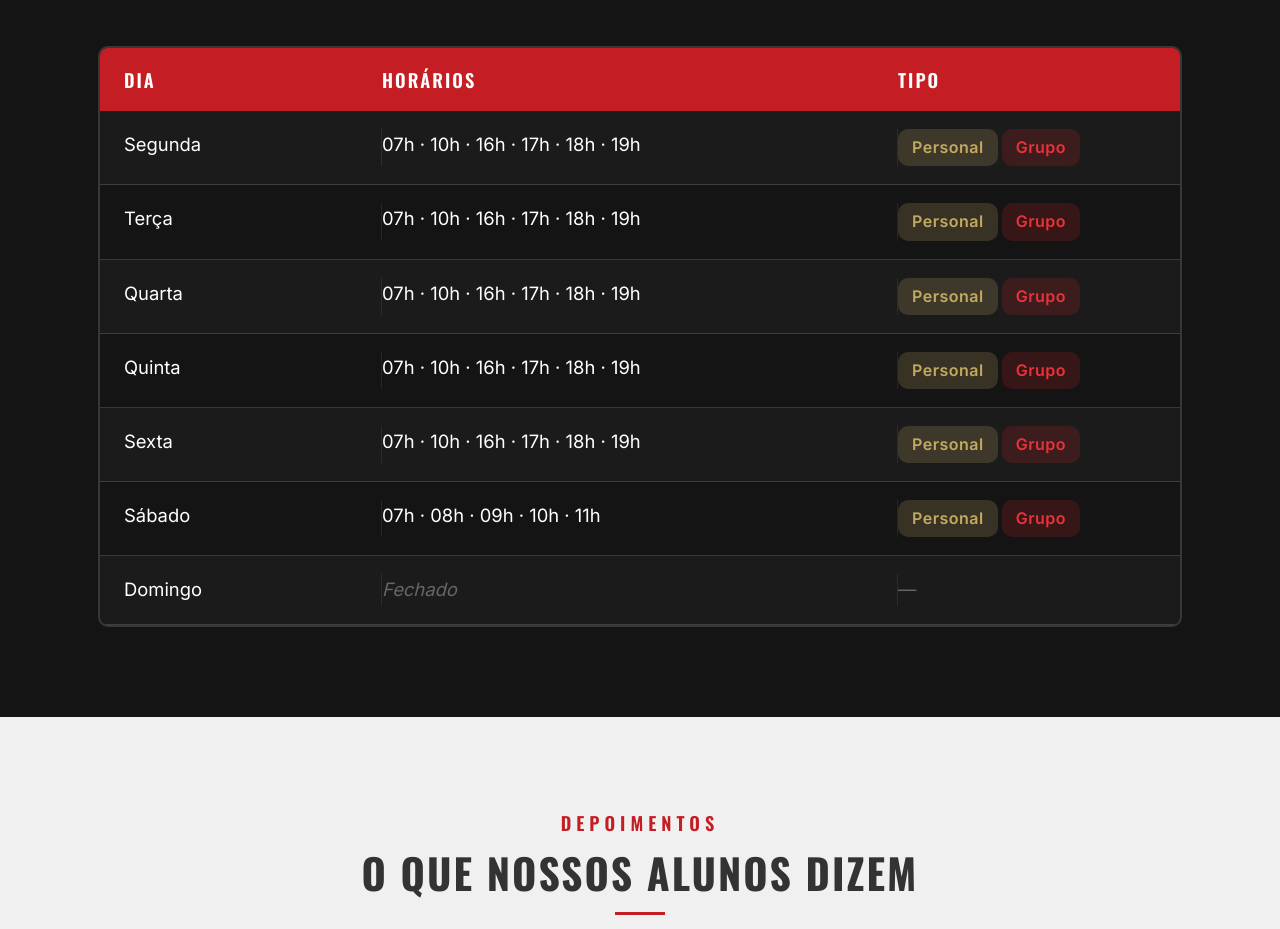
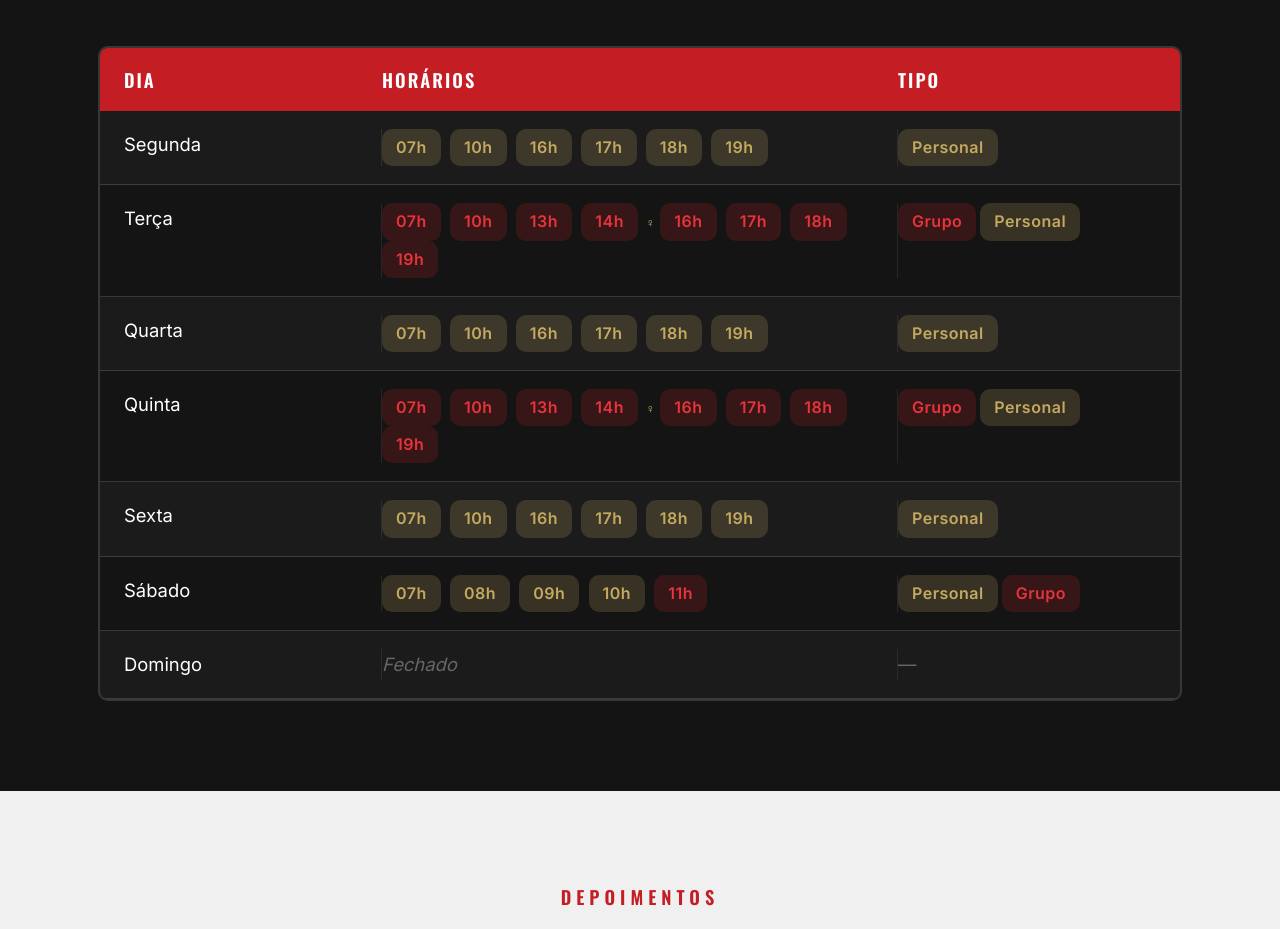
Before and after one commit to nicolaskra/garageboxing-site, a plain HTML site: page index.html in a window 1280 px wide. Shown: the part 3060-3989 px from the top of the page. Drawn offline with nearby package versions, Linux system fonts and the light colour scheme.

Commit message:
fix: horários coloridos por tipo (personal/grupo) + sábado 11h grupo

```diff
--- a/index.html
+++ b/index.html
@@ -305,12 +305,12 @@ Agendar Aula Grátis
 <div class="section-header"><div class="section-label">Agenda</div><div class="section-title">Horários</div><div class="section-divider"></div></div>
 <div class="schedule fade-up">
 <div class="schedule-head"><div>Dia</div><div>Horários</div><div>Tipo</div></div>
-<div class="schedule-row"><div>Segunda</div><div>07h · 10h · 16h · 17h · 18h · 19h</div><div><span class="tag tag-p">Personal</span><span class="tag tag-g">Grupo</span></div></div>
-<div class="schedule-row"><div>Terça</div><div>07h · 10h · 16h · 17h · 18h · 19h</div><div><span class="tag tag-p">Personal</span><span class="tag tag-g">Grupo</span></div></div>
-<div class="schedule-row"><div>Quarta</div><div>07h · 10h · 16h · 17h · 18h · 19h</div><div><span class="tag tag-p">Personal</span><span class="tag tag-g">Grupo</span></div></div>
-<div class="schedule-row"><div>Quinta</div><div>07h · 10h · 16h · 17h · 18h · 19h</div><div><span class="tag tag-p">Personal</span><span class="tag tag-g">Grupo</span></div></div>
-<div class="schedule-row"><div>Sexta</div><div>07h · 10h · 16h · 17h · 18h · 19h</div><div><span class="tag tag-p">Personal</span><span class="tag tag-g">Grupo</span></div></div>
-<div class="schedule-row"><div>Sábado</div><div>07h · 08h · 09h · 10h · 11h</div><div><span class="tag tag-p">Personal</span><span class="tag tag-g">Grupo</span></div></div>
+<div class="schedule-row"><div>Segunda</div><div><span class="tag tag-p">07h</span> <span class="tag tag-p">10h</span> <span class="tag tag-p">16h</span> <span class="tag tag-p">17h</span> <span class="tag tag-p">18h</span> <span class="tag tag-p">19h</span></div><div><span class="tag tag-p">Personal</span></div></div>
+<div class="schedule-row"><div>Terça</div><div><span class="tag tag-g">07h</span> <span class="tag tag-g">10h</span> <span class="tag tag-g">13h</span> <span class="tag tag-g">14h</span><small style="color:var(--gold);font-size:.8rem"> ♀</small> <span class="tag tag-g">16h</span> <span class="tag tag-g">17h</span> <span class="tag tag-g">18h</span> <span class="tag tag-g">19h</span></div><div><span class="tag tag-g">Grupo</span><span class="tag tag-p">Personal</span></div></div>
+<div class="schedule-row"><div>Quarta</div><div><span class="tag tag-p">07h</span> <span class="tag tag-p">10h</span> <span class="tag tag-p">16h</span> <span class="tag tag-p">17h</span> <span class="tag tag-p">18h</span> <span class="tag tag-p">19h</span></div><div><span class="tag tag-p">Personal</span></div></div>
+<div class="schedule-row"><div>Quinta</div><div><span class="tag tag-g">07h</span> <span class="tag tag-g">10h</span> <span class="tag tag-g">13h</span> <span class="tag tag-g">14h</span><small style="color:var(--gold);font-size:.8rem"> ♀</small> <span class="tag tag-g">16h</span> <span class="tag tag-g">17h</span> <span class="tag tag-g">18h</span> <span class="tag tag-g">19h</span></div><div><span class="tag tag-g">Grupo</span><span class="tag tag-p">Personal</span></div></div>
+<div class="schedule-row"><div>Sexta</div><div><span class="tag tag-p">07h</span> <span class="tag tag-p">10h</span> <span class="tag tag-p">16h</span> <span class="tag tag-p">17h</span> <span class="tag tag-p">18h</span> <span class="tag tag-p">19h</span></div><div><span class="tag tag-p">Personal</span></div></div>
+<div class="schedule-row"><div>Sábado</div><div><span class="tag tag-p">07h</span> <span class="tag tag-p">08h</span> <span class="tag tag-p">09h</span> <span class="tag tag-p">10h</span> <span class="tag tag-g">11h</span></div><div><span class="tag tag-p">Personal</span><span class="tag tag-g">Grupo</span></div></div>
 <div class="schedule-row"><div>Domingo</div><div style="color:var(--g6);font-style:italic">Fechado</div><div style="color:var(--g6)">—</div></div>
 </div>
 </div>
```
